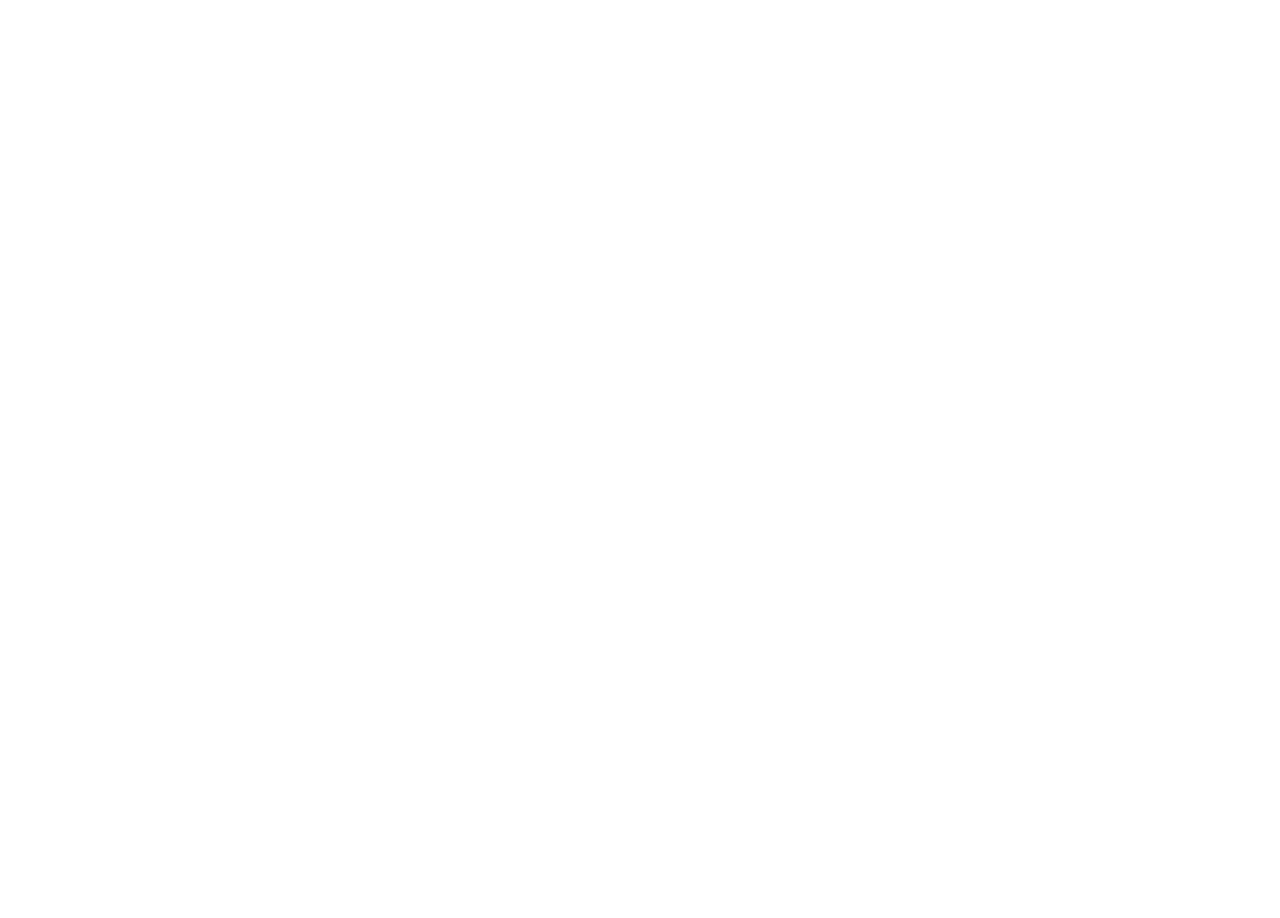
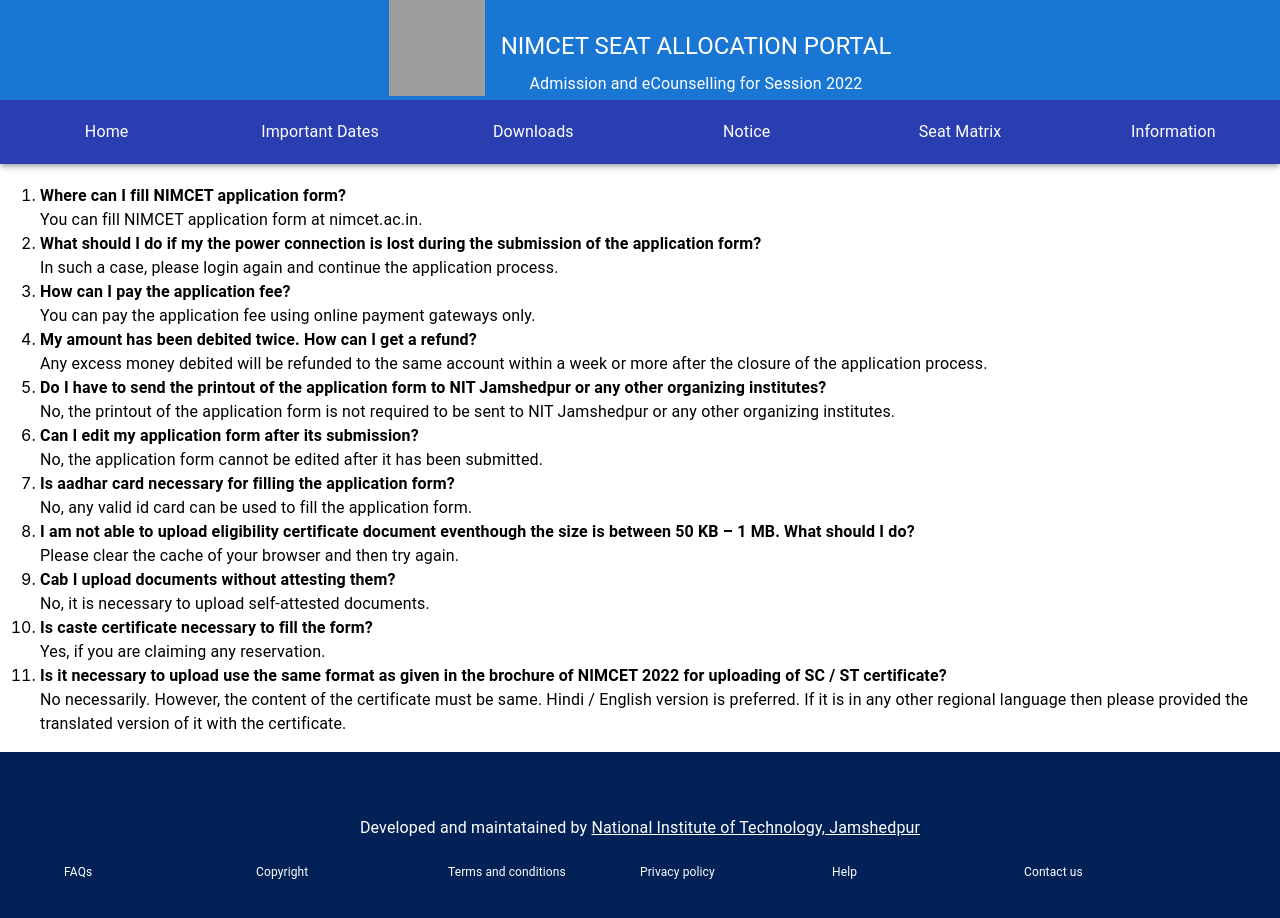
Before and after one commit to projects-nitjsr/nitjsr-counselling-frontend, a React (Create React App) app in the folder nimcet/: page /home/faq in a window 1280 px wide. Before the commit this address had no page. Shown: the top 918 px of the page. Before the commit the page ends 800 px from the top, so only its background shows below. Built offline with nearby package versions, Linux system fonts and the light colour scheme; grey boxes are pictures that could not be loaded.

Commit message:
added faq

```diff
--- a/nimcet/src/App.js
+++ b/nimcet/src/App.js
@@ -22,6 +22,8 @@
 import Student from "./pages/student";
 import Dashboard from "./pages/student/dashboard";
 import ApplicationForm from "./pages/student/applicationForm";
+import HomeIndex from "./pages/home/home";
+import FAQ from "./pages/home/faq";
 
 function App() {
   return (
@@ -54,6 +56,9 @@
           <Route path="dashboard" element={<Dashboard />} />
           <Route path="application-form" element={<ApplicationForm />} />
         </Route>
+        <Route path="home" element={<HomeIndex />}>
+          <Route path="faq" element={<FAQ />} />
+        </Route>
       </Routes>
     </BrowserRouter>
   );
--- /dev/null
+++ b/nimcet/src/assets/data/faq.js
@@ -0,0 +1,59 @@
+const FAQ = [
+  {
+    key: "FAQ000",
+    que: "Where can I fill NIMCET application form?",
+    ans: "You can fill NIMCET application form at nimcet.ac.in.",
+  },
+  {
+    key: "FAQ001",
+    que: "What should I do if my the power connection is lost during the submission of the application form?",
+    ans: "In such a case, please login again and continue the application process.",
+  },
+  {
+    key: "FAQ002",
+    que: "How can I pay the application fee?",
+    ans: "You can pay the application fee using online payment gateways only.",
+  },
+  {
+    key: "FAQ003",
+    que: "My amount has been debited twice. How can I get a refund?",
+    ans: "Any excess money debited will be refunded to the same account within a week or more after the closure of the application process.",
+  },
+  {
+    key: "FAQ004",
+    que: "Do I have to send the printout of the application form to NIT Jamshedpur or any other organizing institutes?",
+    ans: "No, the printout of the application form is not required to be sent to NIT Jamshedpur or any other organizing institutes.",
+  },
+  {
+    key: "FAQ005",
+    que: "Can I edit my application form after its submission?",
+    ans: "No, the application form cannot be edited after it has been submitted.",
+  },
+  {
+    key: "FAQ006",
+    que: "Is aadhar card necessary for filling the application form?",
+    ans: "No, any valid id card can be used to fill the application form.",
+  },
+  {
+    key: "FAQ007",
+    que: "I am not able to upload eligibility certificate document eventhough the size is between 50 KB – 1 MB. What should I do?",
+    ans: "Please clear the cache of your browser and then try again.",
+  },
+  {
+    key: "FAQ008",
+    que: "Cab I upload documents without attesting them?",
+    ans: "No, it is necessary to upload self-attested documents.",
+  },
+  {
+    key: "FAQ009",
+    que: "Is caste certificate necessary to fill the form?",
+    ans: "Yes, if you are claiming any reservation.",
+  },
+  {
+    key: "FAQ010",
+    que: "Is it necessary to upload use the same format as given in the brochure of NIMCET 2022 for uploading of SC / ST certificate?",
+    ans: "No necessarily. However, the content of the certificate must be same. Hindi / English version is preferred. If it is in any other regional language then please provided the translated version of it with the certificate.",
+  },
+];
+
+export default FAQ;
--- a/nimcet/src/components/footer/index.js
+++ b/nimcet/src/components/footer/index.js
@@ -35,7 +35,7 @@
           <Grid container direction="row">
             <Grid xs={4} md={2} item>
               <StyledLink
-                to="/admin"
+                to="/home/faq"
                 sx={{ color: "#fff", fontSize: "12px" }}
                 text="FAQs"
               />
--- /dev/null
+++ b/nimcet/src/pages/home/faq.js
@@ -0,0 +1,24 @@
+import { Box, Grid, Typography } from "@mui/material";
+import FAQs from "../../assets/data/faq";
+function FAQ() {
+  return (
+    <Box>
+      <ol type="1">
+        {FAQs.map((faq) => (
+          <li key={faq.key}>
+            <Grid container direction={"column"}>
+              <Grid item>
+                <Typography sx={{fontWeight:600}} variant="body1" >{faq.que}</Typography>
+              </Grid>
+              <Grid item>
+                <Typography>{faq.ans}</Typography>
+              </Grid>
+            </Grid>
+          </li>
+        ))}
+      </ol>
+    </Box>
+  );
+}
+
+export default FAQ;
--- a/nimcet/src/pages/home/home.js
+++ b/nimcet/src/pages/home/home.js
@@ -1,7 +1,31 @@
-function HomeSrc(props){
-    return (<div>
-        Home
-    </div>)
-};
+import { Toolbar, useMediaQuery } from "@mui/material";
+import { Outlet } from "react-router-dom";
+import Footer from "../../components/footer";
+import Navbar from "../../components/navbar";
 
-export default HomeSrc;
+function HomeIndex() {
+  const isMobile = useMediaQuery("(max-width:600px)");
+  return (
+    <div>
+      {isMobile ? <Navbar.Mobile /> : <Navbar.Desktop />}
+      <div>
+        <Toolbar />
+        <Toolbar />
+        {isMobile ? (
+          <></>
+        ) : (
+          <>
+            <br />
+            <br />
+          </>
+        )}
+      </div>
+      <div id="content-wrapper">
+        <Outlet />
+      </div>
+      <Footer />
+    </div>
+  );
+}
+
+export default HomeIndex;
```
